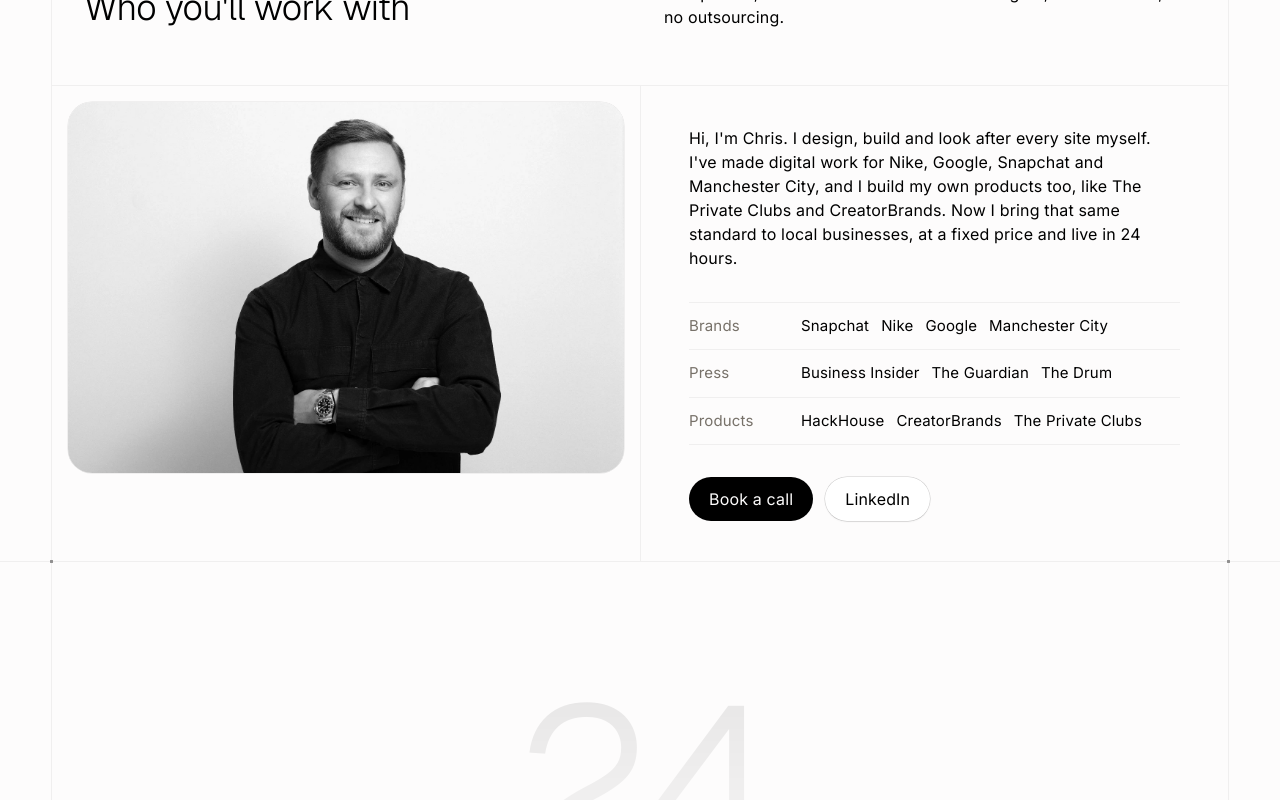
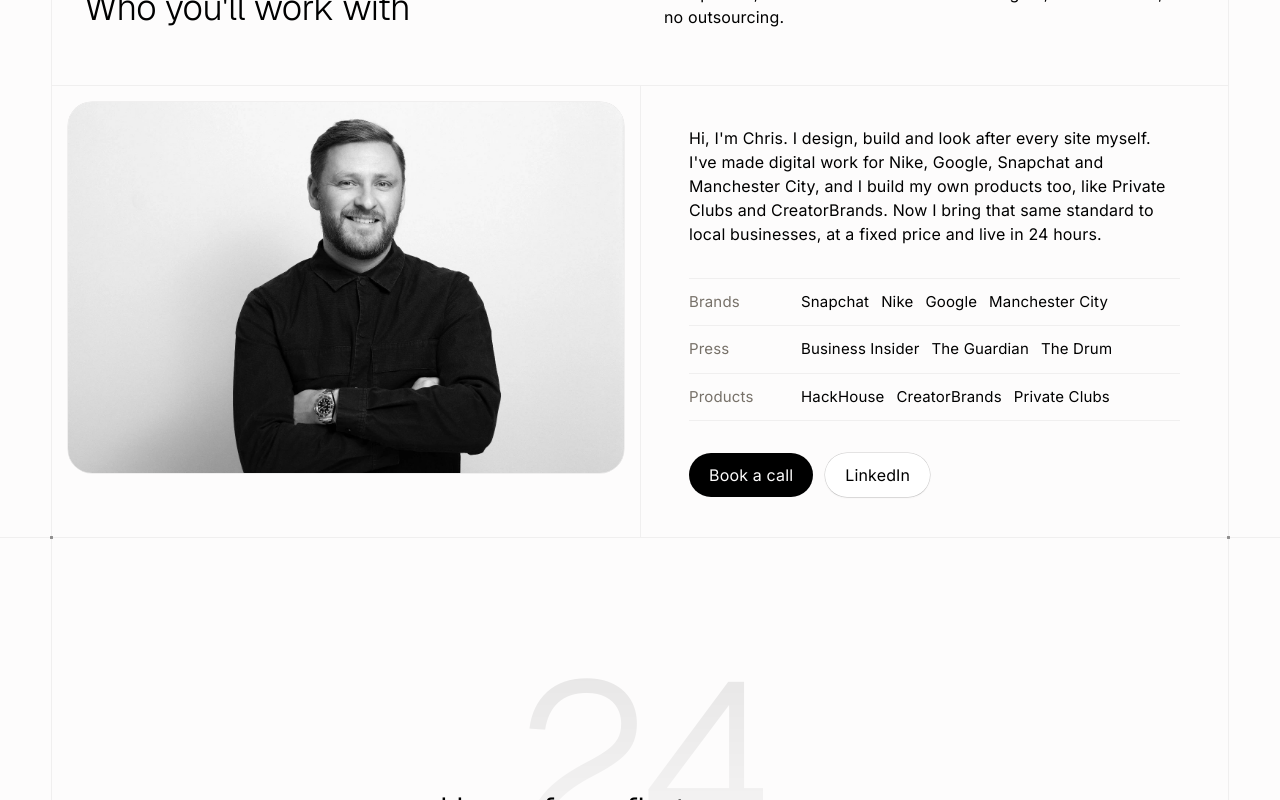
Before and after one commit to chrisknightxyz/mrcjk.com, a Next.js app: page / in a window 1280 px wide. Shown: the part 3500-4300 px from the top of the page. Built offline with nearby package versions, Linux system fonts and the light colour scheme.

Commit message:
Rename The Private Clubs to Private Clubs
Co-Authored-By: Claude Opus 5.5 <noreply@anthropic.com>
Claude-Session: https://claude.ai/code/session_01JoADCkmLuGV4ndp9V7K1GK

```diff
--- a/src/app/page.tsx
+++ b/src/app/page.tsx
@@ -343,7 +343,7 @@ export default function HomePage() {
             <div className="flex flex-col px-5 py-10 sm:px-8 lg:px-12">
               <p className={LEAD}>
                 Hi, I&apos;m Chris. I design, build and look after every site myself. I&apos;ve made digital work for Nike,
-                Google, Snapchat and Manchester City, and I build my own products too, like The Private Clubs and
+                Google, Snapchat and Manchester City, and I build my own products too, like Private Clubs and
                 CreatorBrands. Now I bring that same standard to local businesses, at a fixed price and live in 24 hours.
               </p>
               <dl className="mt-8 divide-y divide-ink/5 border-y border-ink/5 text-[15px]">
--- a/src/content/site.ts
+++ b/src/content/site.ts
@@ -27,7 +27,7 @@ export const social = [
 export const projects = [
   { name: "HackHouse", url: "https://www.hackhouse.xyz" },
   { name: "CreatorBrands", url: "https://creatorbrands.xyz" },
-  { name: "The Private Clubs", url: "https://www.theprivateclubs.com" },
+  { name: "Private Clubs", url: "https://www.theprivateclubs.com" },
 ];
 
 export const mailto = (subject: string, body = "") =>
@@ -318,7 +318,7 @@ export const caseStudies = [
     built: ["Design and build", "100+ pages", "Online booking", "SEO and AEO"],
   },
   {
-    name: "The Private Clubs",
+    name: "Private Clubs",
     url: "https://www.theprivateclubs.com",
     domain: "theprivateclubs.com",
     image: "/work/theprivateclubs.jpg",
```
